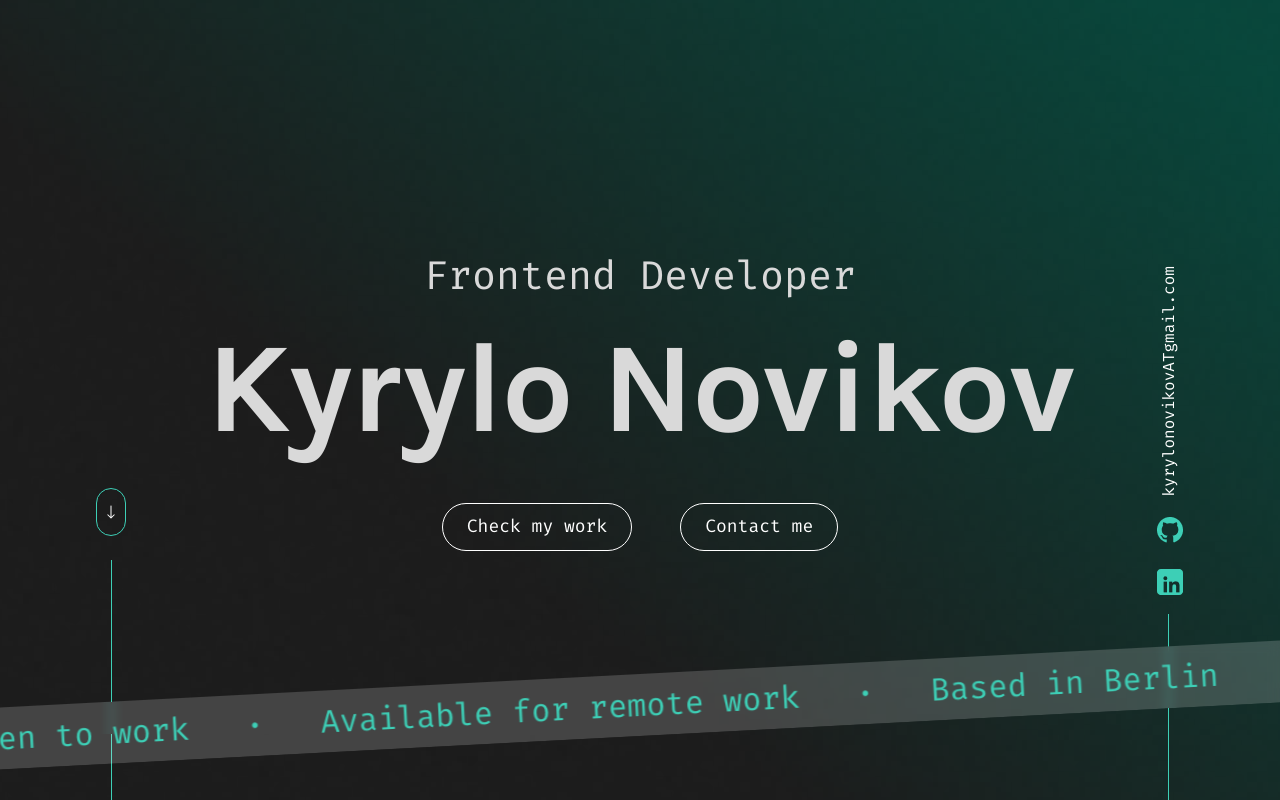
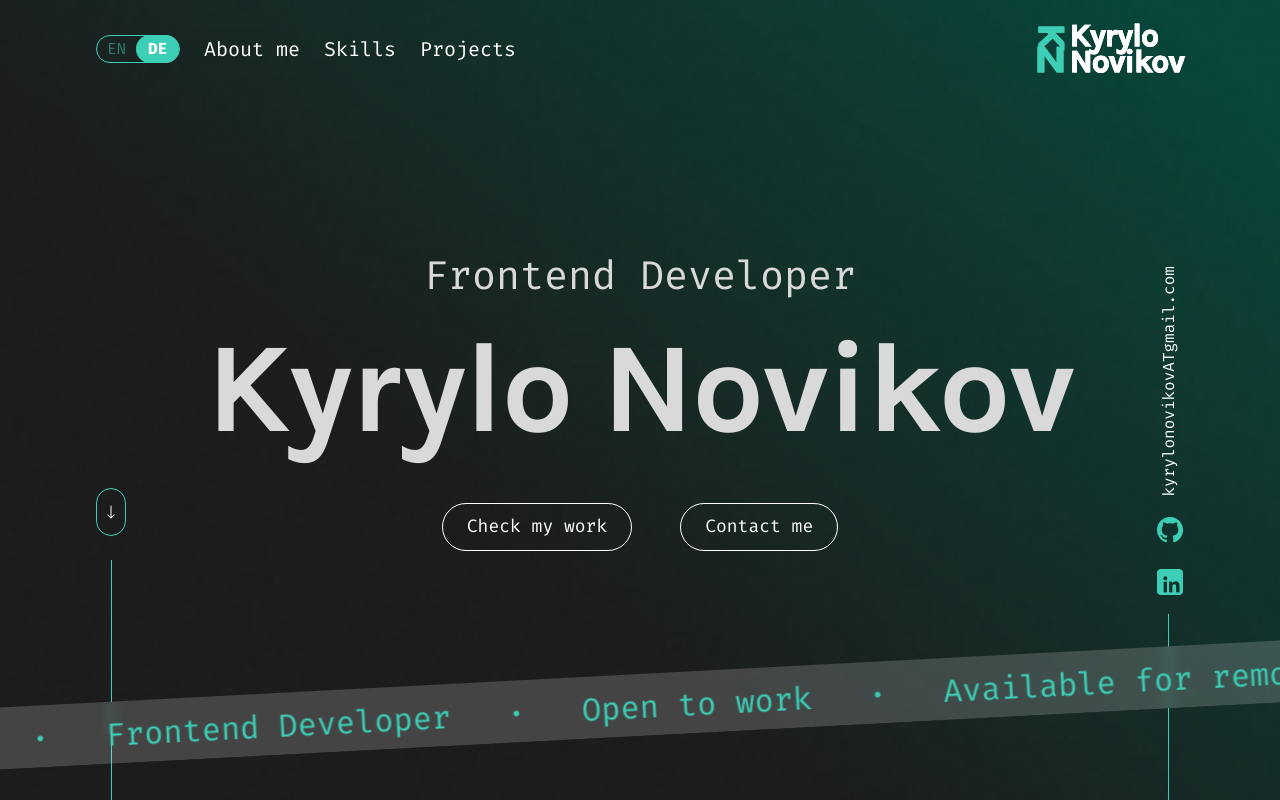
Before and after one commit to Kyrylo-Novikov/Portfolio, an Angular app: page / in a window 1280 px wide. Built offline with nearby package versions, Linux system fonts and the light colour scheme.

Commit message:
feat(header): add styled header and integrate it into landing component

```diff
--- a/src/app/hero/hero.component.scss
+++ b/src/app/hero/hero.component.scss
@@ -1,12 +1,12 @@
+@import "../../styles";
 section {
+  @extend .d-flex-align-c;
   background: url(../../assets/imgs/background/Background.png) center center /
     cover no-repeat;
   height: 100vh;
   width: 100vw;
   color: #ffffff;
   position: relative;
-  display: flex;
-  align-items: center;
   justify-content: center;
 }
 
@@ -16,22 +16,20 @@ section {
   max-width: 1920px;
   height: 100%;
   .btn-box {
+    @extend .d-flex-align-c;
     background-color: #ffffff00;
     color: #ffffff;
     line-height: 120%;
     font-family: "Karla";
-    display: flex;
-    align-items: center;
     justify-content: center;
     gap: 48px;
     font-size: 18px;
     > a {
+      @extend .d-flex-align-c;
       border: 1px solid #ffffff;
       border-radius: 100px;
       height: 48px;
       padding: 0 24px;
-      display: flex;
-      align-items: center;
       justify-content: center;
       cursor: pointer;
       overflow: hidden;
@@ -46,11 +44,10 @@ section {
     }
   }
   .title-box {
+    @extend .d-flex-align-c;
     color: #d9d9d9;
     height: 268px;
-    display: flex;
     flex-direction: column;
-    align-items: center;
     justify-content: center;
     height: 100%;
     gap: 12px;
@@ -72,15 +69,14 @@ section {
   }
 }
 .side-right {
+  @extend .d-flex-align-c;
   position: absolute;
   min-height: 480px;
   bottom: 0;
   right: 96px;
   gap: 24px;
-  display: flex;
   flex-direction: column;
   width: 32px;
-  align-items: center;
   .separator {
     position: absolute;
     bottom: 0;
@@ -129,28 +125,25 @@ section {
 }
 
 .side-left {
+  @extend .d-flex-align-c;
   position: absolute;
   min-height: 312px;
   gap: 24px;
-  display: flex;
   flex-direction: column;
   height: 0px;
   bottom: 0;
   left: 96px;
-  align-items: center;
   .separator {
-    bottom: 0;
     height: 240px;
     width: 1px;
     background-color: #3dcfb6;
   }
   .scroll {
+    @extend .d-flex-align-c;
     height: 48px;
     width: 30px;
     border: 1px solid #3dcfb6;
     border-radius: 32px;
-    display: flex;
-    align-items: center;
     justify-content: center;
     img {
       animation: scrollBtnAnimation 500ms linear 10s infinite alternate;
@@ -169,15 +162,13 @@ section {
 .marquee {
   position: absolute;
   bottom: 64px;
-  width: 110%; /* etwas breiter als nötig */
+  width: 110%;
   margin-left: -5%;
   height: 62px;
   padding: 12px 32px;
   background-color: #ffffff2c;
   backdrop-filter: blur(5.3px);
   transform: rotate(-3deg);
-  display: flex;
-  align-items: center;
   gap: 56px;
   white-space: nowrap;
   overflow: hidden;
@@ -185,7 +176,7 @@ section {
 
 .marquee-content {
   display: inline-flex;
-  animation: marquee 10s linear infinite;
+  animation: marquee 30s linear infinite;
   white-space: nowrap;
   gap: 56px;
   will-change: transform;
--- a/src/app/landing/landing.component.html
+++ b/src/app/landing/landing.component.html
@@ -1,3 +1,5 @@
-<div>
+<section>
+  <app-header></app-header>
   <app-hero></app-hero>
-</div>
+  <div class="landing-container"></div>
+</section>
--- a/src/app/landing/landing.component.scss
+++ b/src/app/landing/landing.component.scss
@@ -0,0 +1,7 @@
+.landing-container {
+  width: 100%;
+  max-width: 1920px;
+  margin-left: auto;
+  margin-right: auto;
+  position: relative;
+}
--- a/src/app/landing/landing.component.ts
+++ b/src/app/landing/landing.component.ts
@@ -1,10 +1,11 @@
 import { Component } from '@angular/core';
 import { HeroComponent } from '../hero/hero.component';
+import { HeaderComponent } from '../shared/header/header.component';
 
 @Component({
   selector: 'app-landing',
   standalone: true,
-  imports: [HeroComponent],
+  imports: [HeroComponent, HeaderComponent],
   templateUrl: './landing.component.html',
   styleUrl: './landing.component.scss',
 })
--- a/src/app/shared/header/header.component.html
+++ b/src/app/shared/header/header.component.html
@@ -1 +1,25 @@
-<p>header works!</p>
+<header>
+  <div class="header-left">
+    <div class="language-switch">
+      <input type="radio" name="language" id="eng-radio" />
+      <label for="eng-radio">EN</label>
+      <input type="radio" checked name="language" id="deu-radio" />
+      <label for="deu-radio">DE</label>
+    </div>
+    <div class="header-links">
+      <a>About me</a>
+      <a>Skills</a>
+      <a>Projects</a>
+    </div>
+  </div>
+  <div class="header-right">
+    <div class="initial">
+      <div class="rotate-letter">K</div>
+      <div class="no-rotate-letter">N</div>
+    </div>
+    <div class="header-name">
+      Kyrylo <br />
+      Novikov
+    </div>
+  </div>
+</header>
--- a/src/app/shared/header/header.component.scss
+++ b/src/app/shared/header/header.component.scss
@@ -0,0 +1,119 @@
+@import "../../../styles";
+header {
+  @extend .d-flex-align-c;
+  z-index: 1;
+  position: absolute;
+  width: 100%;
+  top: 0;
+  justify-content: space-between;
+  padding: 0 96px;
+  height: 98px;
+  .header-left {
+    @extend .d-flex-align-c;
+    gap: 24px;
+    width: 409px;
+    height: 28px;
+    a {
+      position: relative;
+      color: #ffffff;
+      font-size: 20px;
+      &::after {
+        content: "•";
+        position: absolute;
+        bottom: -16px;
+        left: 50%;
+        transform: translateX(-50%);
+        opacity: 0;
+        color: #3dcfb6;
+        transition: 0.2s;
+      }
+      &:hover::after {
+        opacity: 1;
+      }
+    }
+    .header-links {
+      gap: 24px;
+      display: flex;
+      white-space: nowrap;
+    }
+    .language-switch {
+      @extend .d-flex-align-c;
+      font-size: 16px;
+      line-height: 120%;
+      height: 28px;
+      width: 84px;
+      border-radius: 100px;
+      border: 1px solid #3dcfb6;
+      color: #3dcfb680;
+      transition: 0.2s;
+      input[type="radio"] {
+        display: none;
+        &:checked + label {
+          @extend .d-flex-align-c;
+          background-color: #3dcfb6;
+          color: #ffffff;
+          width: 44px;
+          height: 28px;
+          border-radius: 100px;
+          font-weight: 700;
+        }
+      }
+      &:has(input:not(:checked) + label:hover) {
+        color: #3dcfb6;
+        border: 1px solid #ffffff;
+      }
+      label {
+        @extend .d-flex-align-c;
+        justify-content: center;
+        width: 40px;
+      }
+    }
+  }
+  .header-right {
+    @extend .d-flex-align-c;
+    gap: 8px;
+    height: 48px;
+    font-size: 32px;
+    font-weight: bold;
+    .initial {
+      display: flex;
+      flex-direction: column;
+      line-height: 0.7;
+      .rotate-letter {
+        background-color: #3dcfb6;
+        -webkit-text-stroke: 1px #3dcfb6;
+        -webkit-background-clip: text;
+        -webkit-text-fill-color: transparent;
+        transition: background-color 300ms ease;
+        rotate: 90deg;
+        font-family: "Karla";
+        transform: scaleX(1.3) scaleY(1.2);
+      }
+      .no-rotate-letter {
+        background-color: #3dcfb6;
+        -webkit-text-stroke: 1px #3dcfb6;
+        -webkit-background-clip: text;
+        -webkit-text-fill-color: transparent;
+        transition: background-color 300ms ease;
+        transform: scaleX(1.44) scaleY(1.2);
+        font-family: "Karla";
+      }
+    }
+    .header-name {
+      letter-spacing: -1px;
+      font-family: "Karla";
+      line-height: 0.8;
+      background-color: #ffffff;
+      -webkit-text-stroke: 1px #ffffff;
+      -webkit-background-clip: text;
+      -webkit-text-fill-color: transparent;
+      transition: background-color 300ms ease;
+      position: relative;
+    }
+    &:hover .initial .rotate-letter,
+    &:hover .initial .no-rotate-letter,
+    &:hover .header-name {
+      background-color: transparent;
+    }
+  }
+}
--- a/src/styles.scss
+++ b/src/styles.scss
@@ -3,6 +3,11 @@
   scroll-behavior: smooth;
   box-sizing: border-box;
   font-family: "FiraCode";
+}
+
+.d-flex-align-c {
+  display: flex;
+  align-items: center;
 }
 
 @font-face {
```
